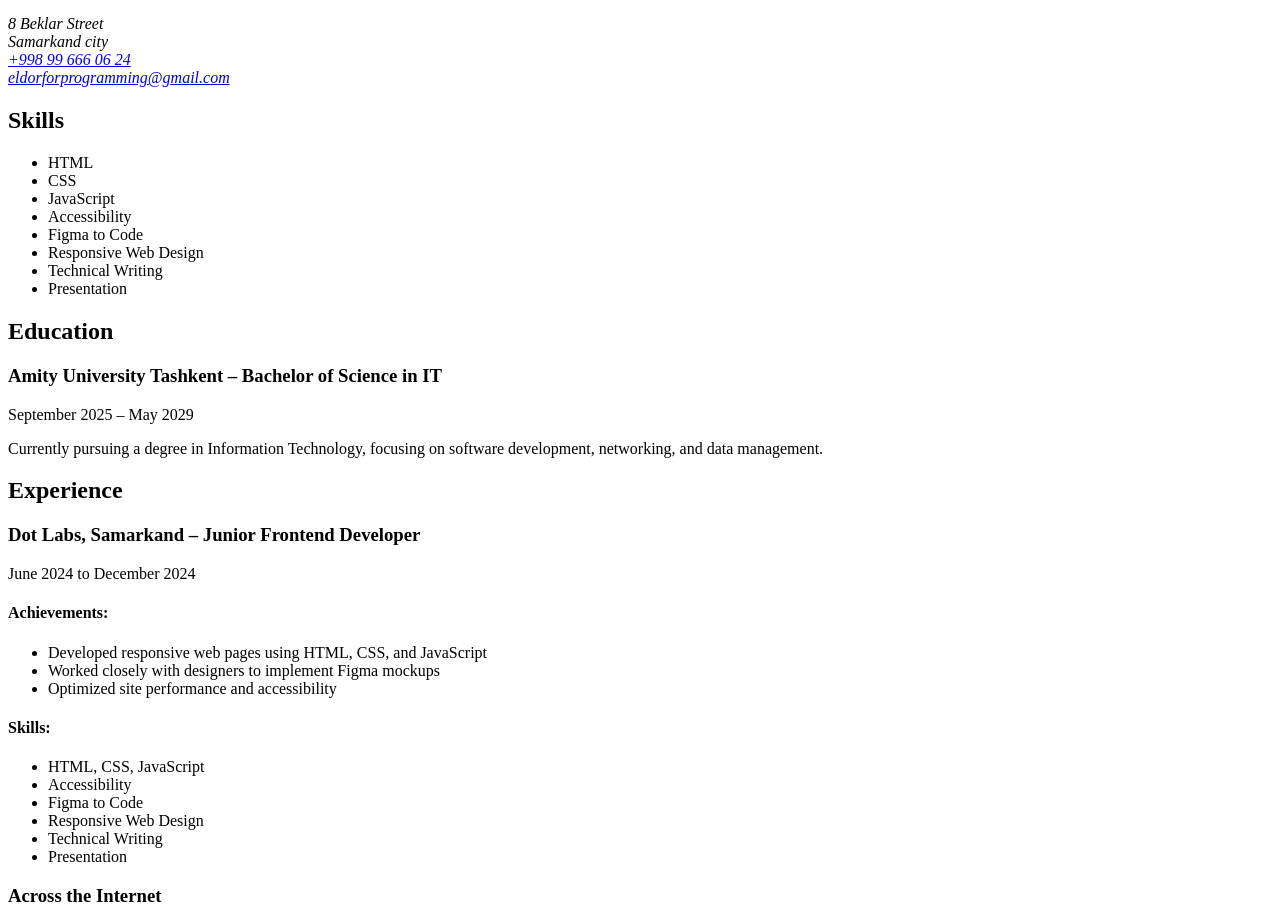
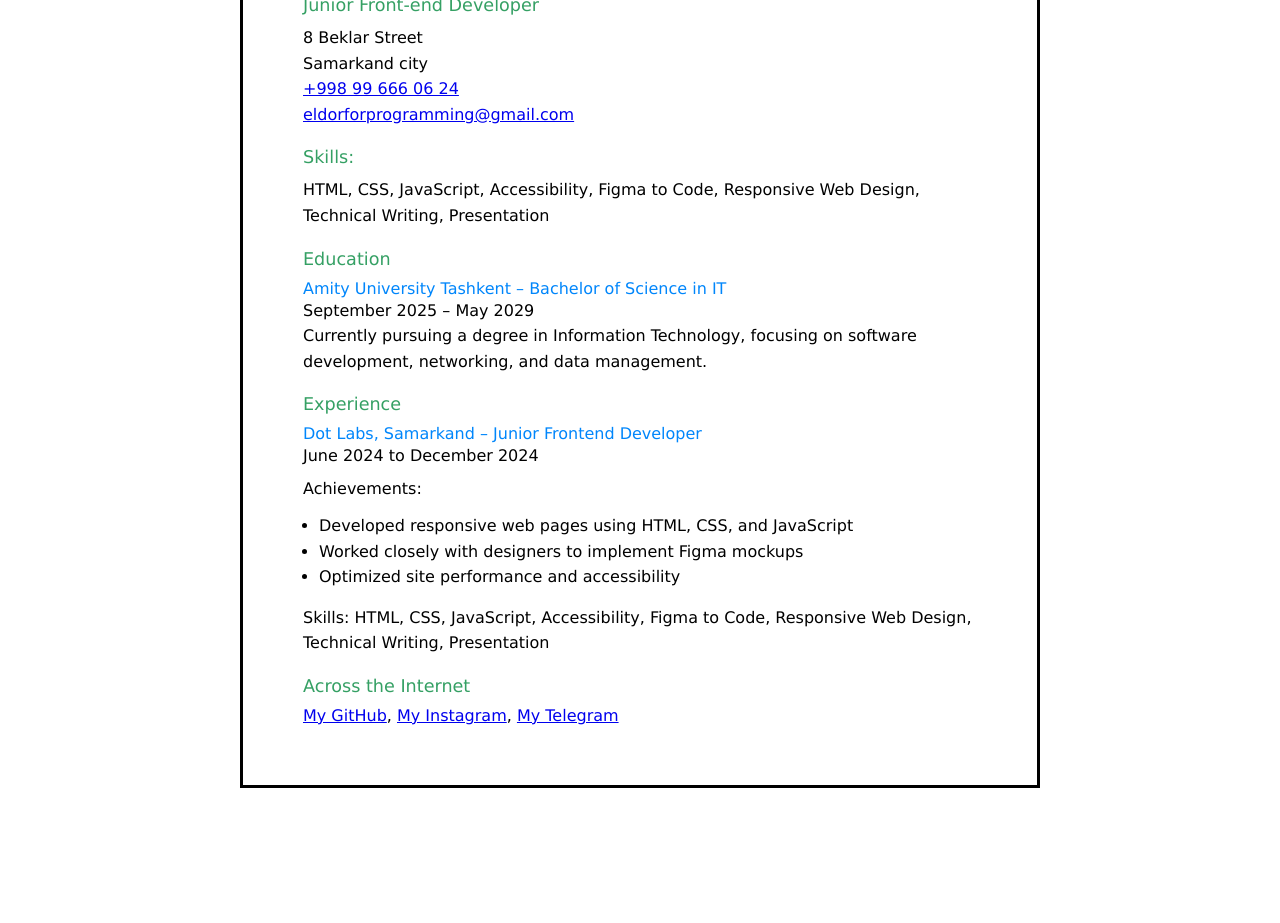
Before and after one commit to eldordev06/Single-Page-CV, a plain HTML site: page index.html in a window 1280 px wide. Shown: the part 189-1112 px from the top of the page. After the commit the page ends 1017 px from the top, so only its background shows below. Drawn offline with Linux system fonts and the light colour scheme.

Commit message:
minimum styling

```diff
--- a/index.html
+++ b/index.html
@@ -16,40 +16,63 @@
         <meta property="og:url" content="https://eemycv.netlify.app" />
         <link rel="icon" type="image/x-icon" href="android-chrome-512x512.png" />
         <title>Ergashev Eldor CV</title>
+        <style>
+            * {
+                margin: 0;
+                padding: 0;
+                box-sizing: border-box;
+                font-weight: 400;
+            }
+            .wrapper {
+                max-width: 800px;
+                margin: 40px auto;
+                padding: 60px;
+            }
+            .divider {
+                max-width: 500px;
+                height: 3px;
+                background-color: #000;
+            }
+            body { font-family: Geneva, Verdana, sans-serif; color: #000; }
+            h2 {
+                color: #35a064;
+                font-size: 1.1rem;
+                margin: 20px 0 10px;
+            }
+            h1 { margin-top: 20px; }
+            h3 { color: #0086fb; font-size: 1rem; }
+            h4 { margin-top: 10px; }
+            .skills { display: inline; }
+            address { font-style: normal; }
+            address, p, ul { line-height: 1.6; }
+            ul { padding-left: 16px; margin: 15px 0; }
+            @media screen and (min-width: 850px) { .wrapper { border: 3px solid black; } }
+            @media screen and (max-width: 650px) { .wrapper { margin: 20px auto; padding: 30px; } }
+        </style>
     </head>
     <body>
+        <div class="wrapper">
             <header>
+                <div class="divider"></div>
                 <h1>Ergashev Eldor</h1>
                 <h2>Junior Front-end Developer</h2>
-        <p>A passionate junior front-end developer focused on creating accessible, performant, and responsive websites using modern technologies.</p>
-        <section>
-            <h3>Contact Information</h3>
                 <address>
                     8 Beklar Street <br />
                     Samarkand city <br />
                     <a href="tel:+998996660624">+998 99 666 06 24</a> <br />
                     <a href="mailto:eldorforprogramming@gmail.com">eldorforprogramming@gmail.com</a>
                 </address>
-        </section>
             </header>
 
             <main>
             <section>
-            <h2>Skills</h2>
-            <ul>
-                <li>HTML</li>
-                <li>CSS</li>
-                <li>JavaScript</li>
-                <li>Accessibility</li>
-                <li>Figma to Code</li>
-                <li>Responsive Web Design</li>
-                <li>Technical Writing</li>
-                <li>Presentation</li>
-            </ul>
+                <h2>Skills:</h2>
+                <p>HTML, CSS, JavaScript, Accessibility, Figma to Code, Responsive Web Design, Technical Writing, Presentation</p>
             </section>
 
             <section>
                 <h2>Education</h2>
+
                 <h3>Amity University Tashkent – Bachelor of Science in IT</h3>
                 <p>September 2025 – May 2029</p>
                 <p>Currently pursuing a degree in Information Technology, focusing on software development, networking, and data management.</p>
@@ -57,6 +80,7 @@
 
             <section>
                 <h2>Experience</h2>
+
                 <h3>Dot Labs, Samarkand – Junior Frontend Developer</h3>
                 <p>June 2024 to December 2024</p>
 
@@ -67,25 +91,19 @@
                     <li>Optimized site performance and accessibility</li>
                 </ul>
 
-            <h4>Skills:</h4>
-            <ul>
-                <li>HTML, CSS, JavaScript</li>
-                <li>Accessibility</li>
-                <li>Figma to Code</li>
-                <li>Responsive Web Design</li>
-                <li>Technical Writing</li>
-                <li>Presentation</li>
-            </ul>
+                <h4 class="skills">Skills:</h4>
+                <p class="skills">HTML, CSS, JavaScript, Accessibility, Figma to Code, Responsive Web Design, Technical Writing, Presentation</p>
             </section>
             </main>
 
             <footer>
                 <section>
-            <h3>Across the Internet</h3>
-            <a href="https://github.com/eldordev06" target="_blank" rel="noopener noreferrer" title="GitHub Profile">My GitHub</a> <br />
-            <a href="https://www.instagram.com/eddie_dev_per/" target="_blank" rel="noopener noreferrer" title="Instagram Profile">My Instagram</a> <br />
+                    <h2>Across the Internet</h2>
+                    <a href="https://github.com/eldordev06" target="_blank" rel="noopener noreferrer" title="GitHub Profile">My GitHub</a>,
+                    <a href="https://www.instagram.com/eddie_dev_per/" target="_blank" rel="noopener noreferrer" title="Instagram Profile">My Instagram</a>,
                     <a href="https://t.me/Just_Eldor" target="_blank" rel="noopener noreferrer" title="Telegram Profile">My Telegram</a>
                 </section>
             </footer>
+        </div>
     </body>
 </html>
```
Lines whose indentation alone changed are shown as unchanged.
